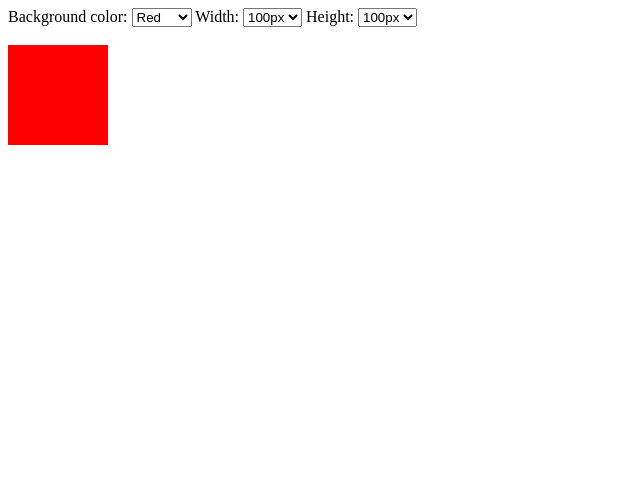
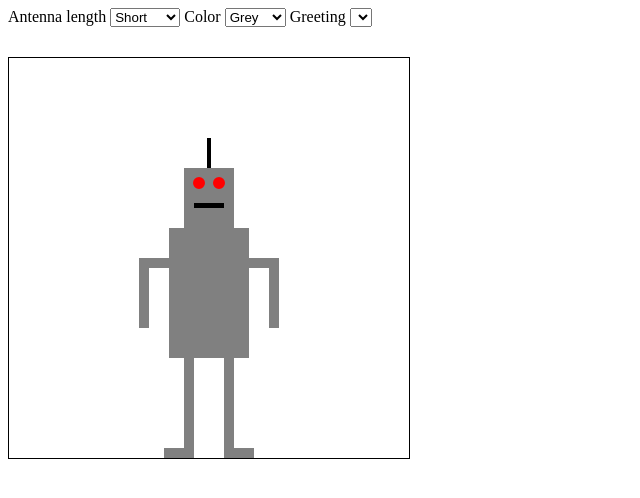
Before and after one commit to pablofrizzi/Robot-dressroom, a plain HTML site: page index.html in a window 1280 px wide. Shown: the whole page, without its empty margins (0-640 px from the left). Drawn offline with Linux system fonts and the light colour scheme.

Commit message:
no functionality

```diff
--- /dev/null
+++ b/css/styles.css
@@ -0,0 +1,4 @@
+canvas {
+    border: 1px solid black;
+    margin-top: 30px;
+}
--- a/index.html
+++ b/index.html
@@ -1,37 +1,37 @@
-<!DOCTYPE html>
+<!doctype html>
 <html>
-    <head>
-        <title>Javascript Essesntials - by Avelx</title>
-        <meta charset="UTF-8"/>
-    </head>
-    <body>
-
-        <span>Background color:</span>
-        <select id="background">
-          <option value="Red">Red</option>
-          <option value="Green">Green</option>
-          <option value="Blue">Blue</option>
+<head>
+    <title>Robot dressroom</title>
+    <meta charset="UTF-8">
+    <meta name="viewport" content="initial-scale=1.0">
+    <link rel="stylesheet" href="css/styles.css">
+</head>
+<body>
+    <div>
+        <span>Antenna length</span>
+        <select id="antenna">
+            <option value=10>Short</option>
+            <option value=20>Medium</option>
+            <option value=30>Long</option>
         </select>
 
-        <span>Width:</span>
-        <select id="width">
-          <option value="100px">100px</option>
-          <option value="200px">200px</option>
-          <option value="300px">300px</option>
+        <span>Color</span>
+        <select id="color">
+            <option value="grey">Grey</option>
+            <option value="gold">Gold</option>
+            <option value="purple">Purple</option>
         </select>
 
-        <span>Height:</span>
-        <select id="height">
-          <option value="100px">100px</option>
-          <option value="200px">200px</option>
-          <option value="300px">300px</option>
+        <span>Greeting</span>
+        <select id="greeting">
+            <option></option>
+            <option></option>
+            <option></option>
         </select>
+    </div>
 
-        <br/><br/>
+    <canvas id="canvas" width="400" height="400"></canvas>
 
-        <div id="content" style="background:red; width:100px; height:100px;"></div>
-
-        <script src="script.js"></script>
-
-    </body>
+    <script src="js/main.js"></script>
+</body>
 </html>
--- /dev/null
+++ b/js/main.js
@@ -0,0 +1,56 @@
+var canvas = document.getElementById('canvas');
+var ctx = canvas.getContext('2d');
+
+var bodyColor = 'grey';
+var antenna = 0;
+
+
+
+function drawRobot() {
+
+//    draw boots
+    ctx.fillStyle = bodyColor;
+    ctx.fillRect(canvas.width/2 - 45, canvas.height - 10, 30, 10);
+    ctx.fillRect(canvas.width/2 + 15, canvas.height - 10, 30, 10);
+
+//    draw legs
+    ctx.fillRect(canvas.width/2 - 25, 300, 10, 90);
+    ctx.fillRect(canvas.width/2 + 15, 300, 10, 90);
+
+//    draw corps
+    ctx.fillRect(canvas.width/2 - 40, 170, 80, 130);
+
+//    draw arms
+    ctx.fillRect(canvas.width/2 - 70, 200, 30, 10 );
+    ctx.fillRect(canvas.width/2 - 70, 200, 10, 70);
+
+    ctx.fillRect(canvas.width/2 + 40, 200, 30, 10 );
+    ctx.fillRect(canvas.width/2 + 60, 200, 10, 70);
+
+//    draw head
+    ctx.fillRect(canvas.width/2 - 25, 110, 50, 60);
+
+//    antennas
+    ctx.fillStyle = 'black';
+    ctx.fillRect(canvas.width/2 - 2, 80 - antenna, 4, 30 + antenna);
+
+//    draw mouth
+    ctx.fillRect(canvas.width/2 - 15, 145, 30, 5);
+
+//    draw eyes
+    ctx.fillStyle = 'red';
+    ctx.arc(canvas.width/2 - 10, 125, 6, 0, Math.PI * 2);
+    ctx.arc(canvas.width/2 + 10, 125, 6, 0, Math.PI * 2);
+    ctx.fill();
+
+}
+
+
+
+function load() {
+
+    drawRobot();
+
+}
+
+window.onload = load;
--- a/script.js
+++ /dev/null
@@ -1,20 +0,0 @@
-var arraySelect = document.getElementsByTagName('select');
-
-var element = document.getElementById('content');
-
-function dropdownStyles(){
-
-    var style = this.id;
-    var value = this.value;
-
-    element.style[style] = value;
-
-}
-
-for( var i = 0; i < arraySelect.length; i++ ){
-
-    arraySelect[i].addEventListener( 'change', dropdownStyles );
-
-}
-
-console.log(dropdownStyles);
```
